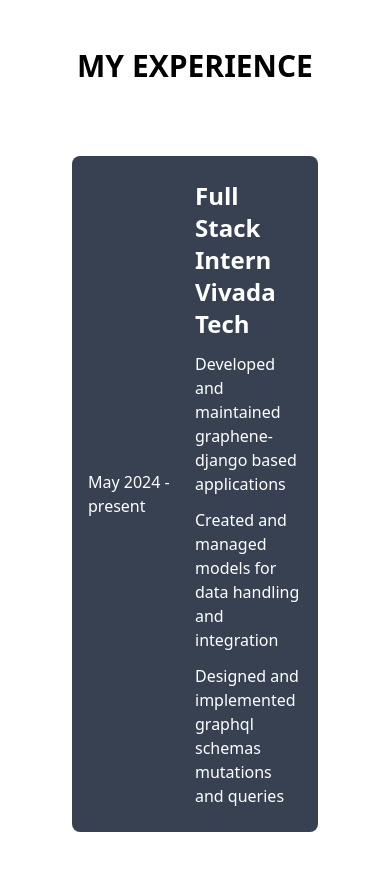
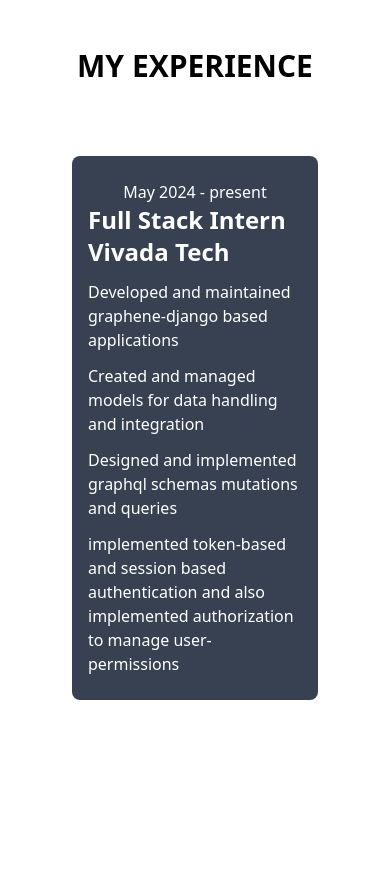
Before and after one commit to gunavardhan27/Portfolio, a React (Create React App) app: page /experience in a window 390 px wide. Shown: the top 870 px of the page. After the commit the page ends 844 px from the top, so only its background shows below. Built offline with nearby package versions, Linux system fonts and the light colour scheme.

Commit message:
added-project

```diff
--- a/src/components/AboutMe.jsx
+++ b/src/components/AboutMe.jsx
@@ -28,7 +28,7 @@
       repeat={Infinity}
     />
 
-                    <a href='/21L31A05E0.pdf'>
+                    <a href='/resume.docx'>
                     <button className='text-xl opacity-50 bg-blue-900 text-white rounded-md p-2 hover:bg-slate-500 hover:shadow-2xl shadow-blue-900 hover:opacity-100
                      transition ease-in-out'>Resume</button>
                     </a>
--- a/src/components/Experience.jsx
+++ b/src/components/Experience.jsx
@@ -11,7 +11,8 @@
         description:{
                 first:'Developed and maintained graphene-django based applications',
                 second:'Created and managed models for data handling and integration',
-                third:'Designed and implemented graphql schemas mutations and queries'
+                third:'Designed and implemented graphql schemas mutations and queries',
+                fourth:'implemented token-based and session based authentication and also implemented authorization to manage user-permissions'
         }
     }
     ]
@@ -20,7 +21,7 @@
             <h1 className='mt-12 flex items-center justify-center text-3xl font-bold dark:text-yellow-50'>MY EXPERIENCE</h1>
         <div className='m-10 p-8 flex flex-col items-center justify-between'>
             {data.map(exp=>(
-                <div className='flex flex-row justify-between items-center w-full
+                <div className='flex flex-col  md:flex md:flex-row justify-between items-center w-full
                  bg-gray-700 dark:text-gray-700 py-6 px-4 rounded-lg dark:bg-white text-white'>
                     <div className='flex basis-1/2'>{exp.info.started} - {'present'}</div>
                     <div className='flex basis-1/2 flex-col items-start justify-around w-full gap-3'>
@@ -28,6 +29,7 @@
                         <p>{exp.description.first}</p>
                         <p>{exp.description.second}</p>
                         <p>{exp.description.third}</p>
+                        <p>{exp.description.fourth}</p>
                     </div>
                 </div>
             ))}
--- a/src/components/Projects.jsx
+++ b/src/components/Projects.jsx
@@ -39,6 +39,14 @@
             first:'developed a mini cart application with features for adding and removing items, and placing orders.',
             second:'The application is connected to Firebase for backend functionality',
             third:'Providing real-time data management.'
+        }
+    },
+    {
+        title:'authenticator',
+        info:{
+            first:' built a Django-GraphQL application that handles user authentication, assigns user roles, and enforces authorization using decorators.',
+            second:'This setup ensures secure access control based on user roles.',
+            third:'The application effectively combines authentication and authorization to manage user permissions'
         }
     }
     ]
```
Also changed, not shown: 1 other file (tests, documents, lock files or other folders).
